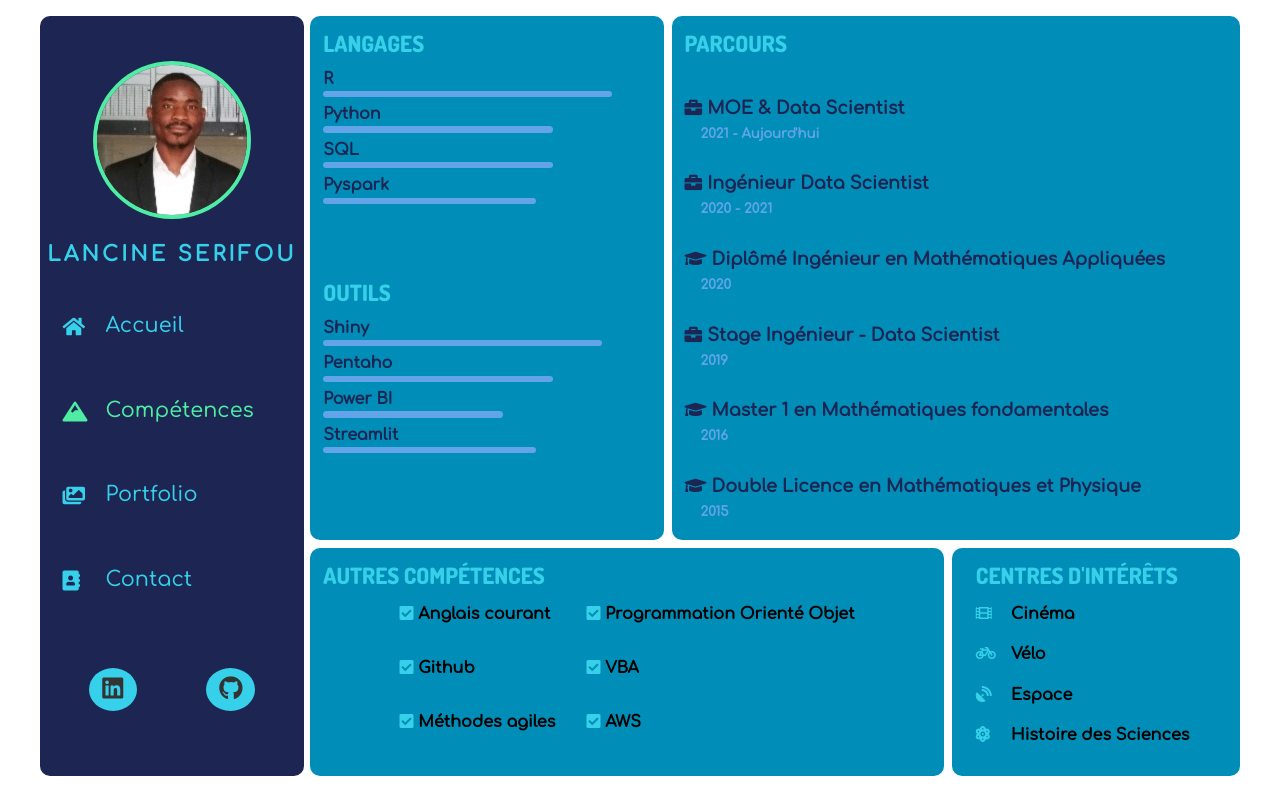
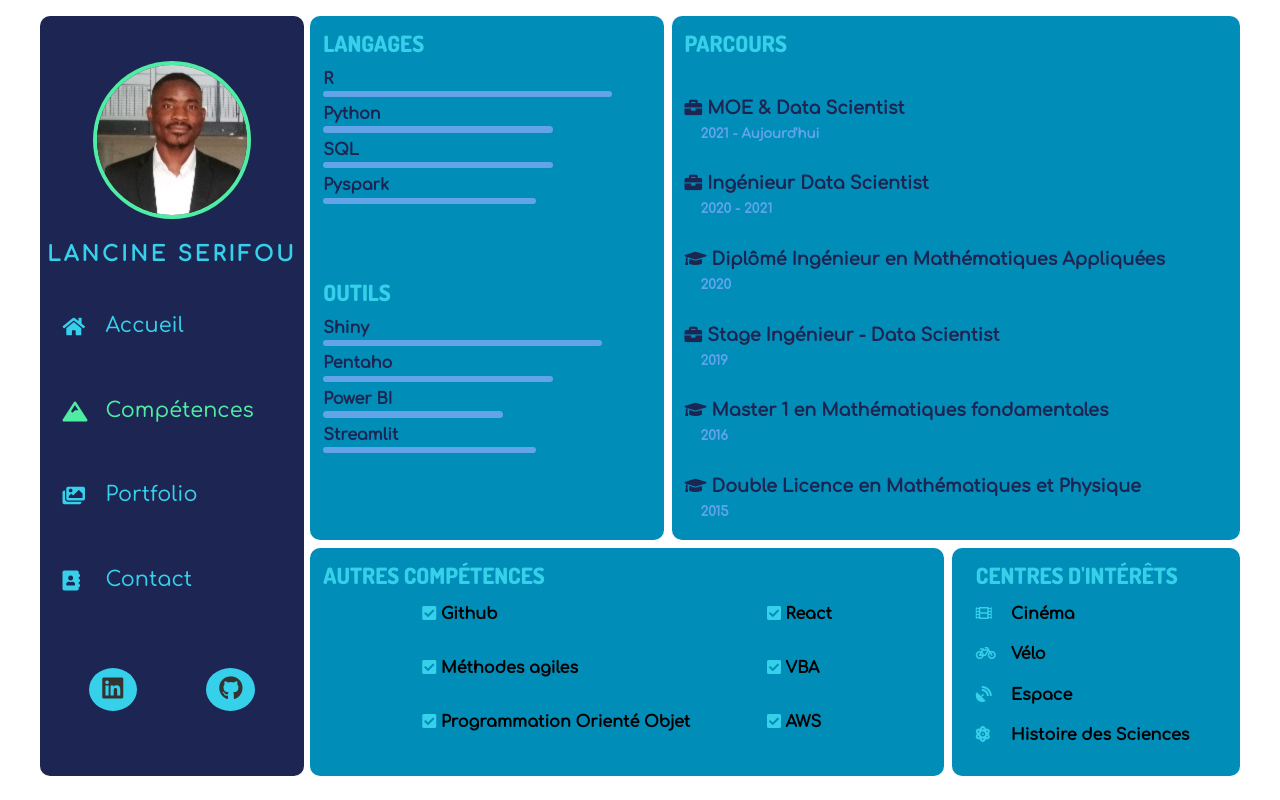
Before and after one commit to Lancin10/SITE-WEB, a React (Create React App) app: page /skills in a window 1280 px wide. Built offline with nearby package versions, Linux system fonts and the light colour scheme; a web font is replaced by a local one.

Commit message:
Update OtherSkills.js

```diff
--- a/src/components/skills/OtherSkills.js
+++ b/src/components/skills/OtherSkills.js
@@ -7,18 +7,18 @@ const OtherSkills = () => {
             <div className="list">
                 <ul>
                     <li> <i className="fas fa-check-square"></i>
-                    <span> Anglais courant</span>
-                    </li>
-                    <li> <i className="fas fa-check-square"></i>
                     <span> Github</span>
                     </li>
                     <li> <i className="fas fa-check-square"></i>
                     <span> Méthodes agiles</span>
                     </li>
+                    <li> <i className="fas fa-check-square"></i>
+                    <span> Programmation Orienté Objet</span>
+                    </li>
                 </ul>
                 <ul>
                     <li> <i className="fas fa-check-square"></i>
-                    <span> Programmation Orienté Objet</span>
+                    <span> React</span>
                     </li>
                     <li> <i className="fas fa-check-square"></i>
                     <span> VBA</span>
```
